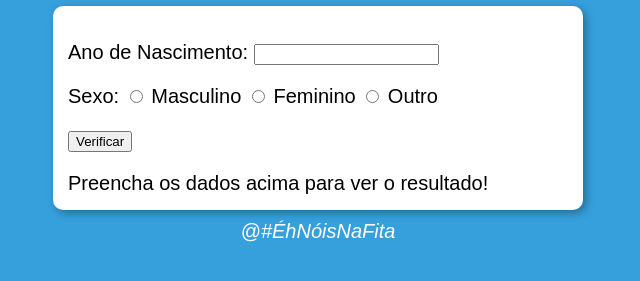
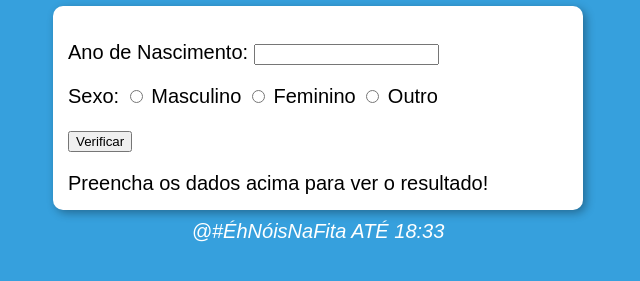
Before and after one commit to Rodzeymer/CursoemVideoJS, a plain HTML site: page index.html in a window 1280 px wide. Shown: the part 93-374 px from the top of the page, without its empty margins (322-962 px from the left). Drawn offline with Linux system fonts and the light colour scheme.

Commit message:
ATÉ 1833

```diff
--- a/index.html
+++ b/index.html
@@ -32,7 +32,7 @@
             Preencha os dados acima para ver o resultado!
         </div>
     </section>
-    <footer>@#ÉhNóisNaFita</footer>
+    <footer>@#ÉhNóisNaFita ATÉ 18:33</footer>
     <script src="ex14/script.js"></script>
 </body>
 </html>
```
